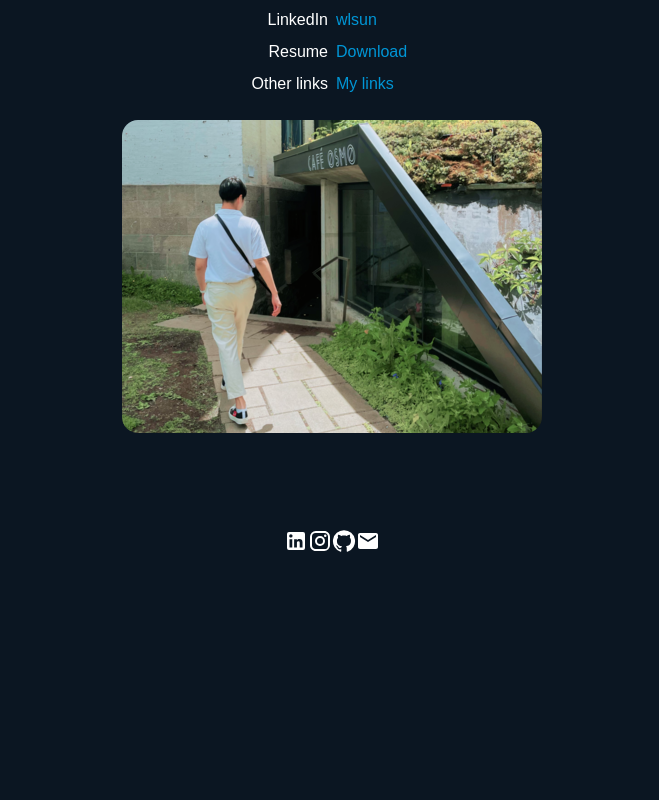
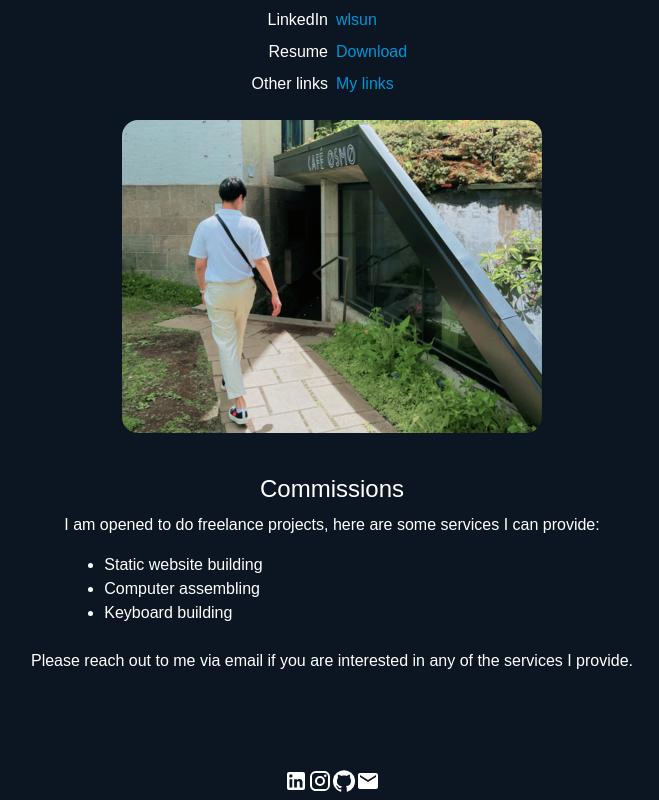
Before and after one commit to willyyhuang/portfolio, a Next.js app: page /Contact in a window 1280 px wide. Shown: the part 361-1161 px from the top of the page, without its empty margins (308-967 px from the left). Before the commit the page ends 921 px from the top, so only its background shows below. Built offline with nearby package versions, Linux system fonts and the light colour scheme; a web font is replaced by a local one.

Commit message:
update contact page for commission info

```diff
--- a/pages/Contact.tsx
+++ b/pages/Contact.tsx
@@ -72,6 +72,23 @@ const Contact = () => {
             <Grid container justifyContent='center' style={{marginTop: 16}} item xs={12}>
               <Image src={osmoPic} style={{borderRadius: 16}} />
             </Grid>
+            <Grid item xs={12} container justifyContent='center' style={{marginTop: 32}}>
+              <Typography variant='h5'>Commissions</Typography>
+            </Grid>
+            <Grid item xs={12} container justifyContent='center'>
+              <div>
+                I am opened to do freelance projects, here are some services I can provide:
+                <ul>
+                  <li>Static website building</li>
+                  <li>Computer assembling</li>
+                  <li>Keyboard building</li>
+                </ul>
+              </div>
+            </Grid>
+            <Grid item xs={12} container justifyContent='center'>
+              Please reach out to me via email if you are interested in any of the services I
+              provide.
+            </Grid>
           </Grid>
         </StyledContactBox>
       </Grid>
```
